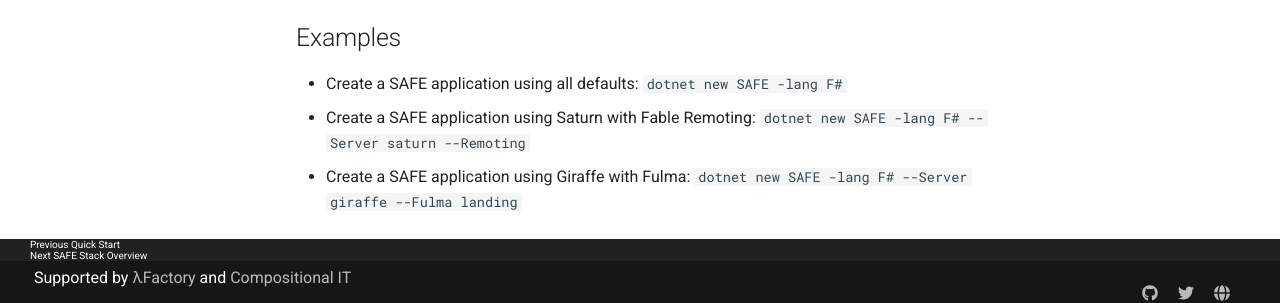
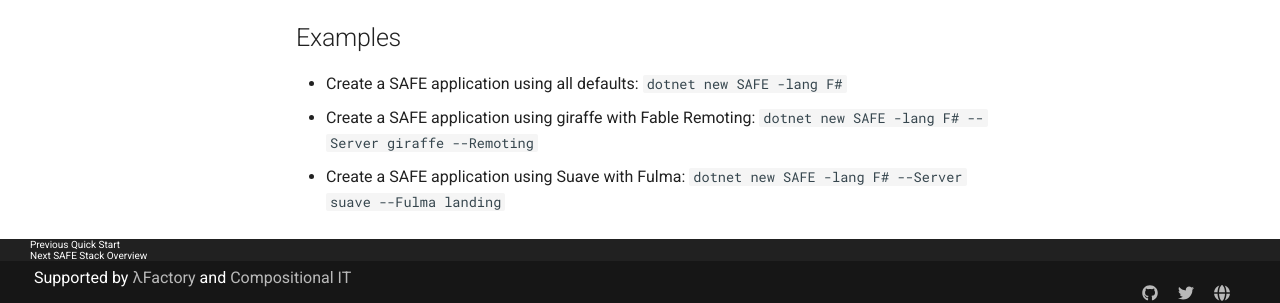
Before and after one commit to SAFE-Stack/docs, an MkDocs documentation site: the page built from docs/safe-template.md, in a window 1280 px wide and 900 px high, scrolled down 1390 px. Shown: the part 575-878 px from the top of the window. Built offline with MkDocs 1.6.1 and Material for MkDocs 9.7.7, drawn with Linux system fonts in a browser that asks for light colours; comment, search, counter and statistics services are not loaded; old or Windows-style settings are respelled for this version of MkDocs; some of the changed text lies outside the part shown.

Commit message:
Tiny updates to SAFE template.

```diff
--- a/docs/safe-template.md
+++ b/docs/safe-template.md
@@ -57,5 +57,5 @@ Usage: `dotnet new SAFE --NPM`
 
 ## Examples
 * Create a SAFE application using all defaults: `dotnet new SAFE -lang F#`
-* Create a SAFE application using Saturn with Fable Remoting: `dotnet new SAFE -lang F# --Server saturn --Remoting`
-* Create a SAFE application using Giraffe with Fulma: `dotnet new SAFE -lang F# --Server giraffe --Fulma landing`
+* Create a SAFE application using giraffe with Fable Remoting: `dotnet new SAFE -lang F# --Server giraffe --Remoting`
+* Create a SAFE application using Suave with Fulma: `dotnet new SAFE -lang F# --Server suave --Fulma landing`
```
Also changed, not shown: other parts of docs/safe-template.md (+2 -2 lines).
